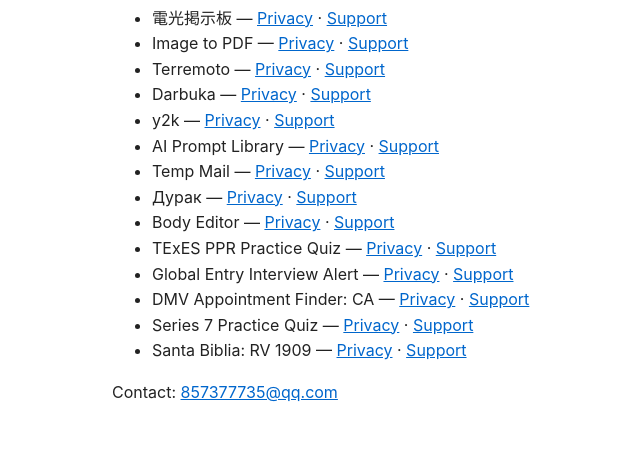
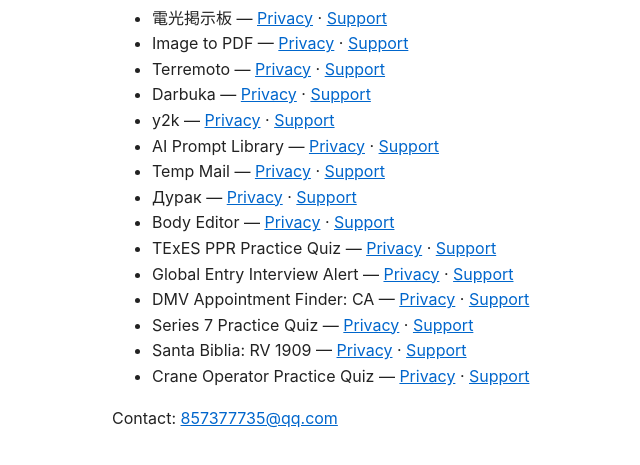
Before and after one commit to fwang18/app-legal-pages, a plain HTML site: page docs/index.html in a window 1280 px wide. Shown: the part 107-572 px from the top of the page, without its empty margins (208-848 px from the left). Drawn offline with Linux system fonts and the light colour scheme.

Commit message:
Add Crane Operator support pages

```diff
--- a/docs/index.html
+++ b/docs/index.html
@@ -16,4 +16,5 @@
 <li>DMV Appointment Finder: CA — <a href="ca-dmv-slots/privacy.html">Privacy</a> · <a href="ca-dmv-slots/support.html">Support</a></li>
 <li>Series 7 Practice Quiz — <a href="series7/privacy.html">Privacy</a> · <a href="series7/support.html">Support</a></li>
 <li>Santa Biblia: RV 1909 — <a href="santa-biblia/privacy/privacy.html">Privacy</a> · <a href="santa-biblia/privacy/support.html">Support</a></li>
+<li>Crane Operator Practice Quiz — <a href="crane-operator/privacy/privacy.html">Privacy</a> · <a href="crane-operator/privacy/support.html">Support</a></li>
 </ul><p>Contact: <a href="mailto:857377735@qq.com">857377735@qq.com</a></p></body></html>
```
Also changed, not shown: docs/crane-operator/privacy/privacy.html (added, +1 -0 lines), docs/crane-operator/privacy/support.html (added, +1 -0 lines).
